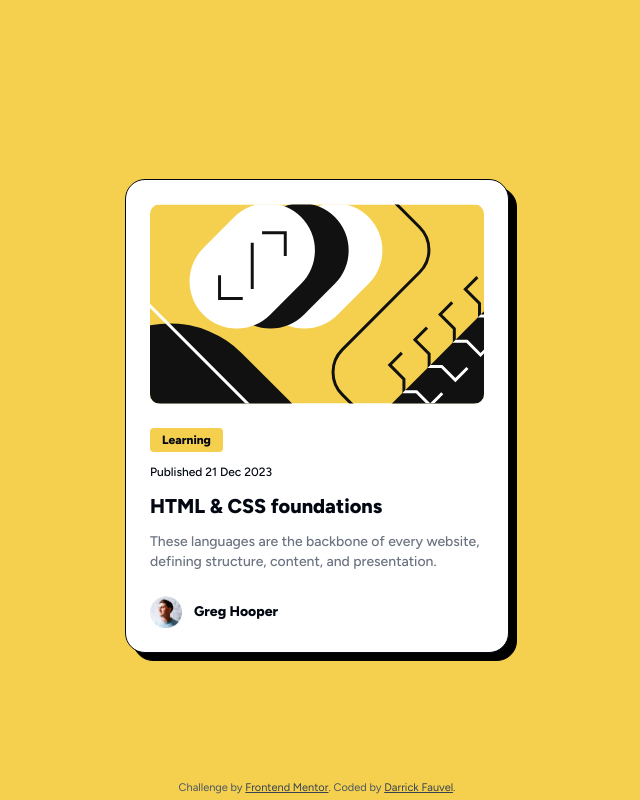
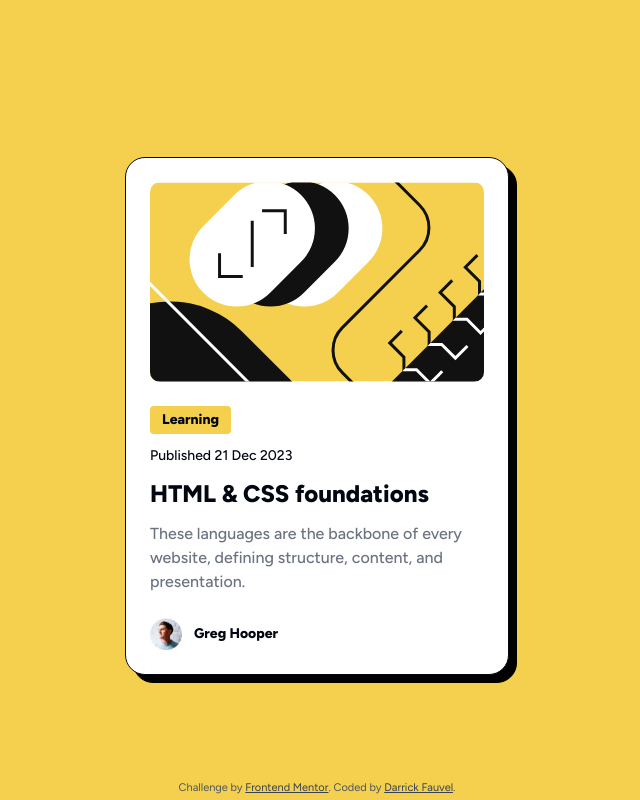
Before and after one commit to DarrickFauvel/fem2407-blog-preview-card-next, a Next.js app: page / in a window 1280 px wide. Shown: the whole page, without its empty margins (323-963 px from the left). Built offline with nearby package versions, Linux system fonts and the light colour scheme.

Commit message:
Make font sizes responsive

```diff
--- a/app/components/card/components/body/index.tsx
+++ b/app/components/card/components/body/index.tsx
@@ -5,6 +5,8 @@ type BodyProps = {
 }
 
 const CardBody = ({ children }: BodyProps) => {
-  return <p className="font-medium text-sm text-gray-500">{children}</p>
+  return (
+    <p className="font-medium text-sm sm:text-base text-gray-500">{children}</p>
+  )
 }
 export default CardBody
--- a/app/components/card/components/category/index.tsx
+++ b/app/components/card/components/category/index.tsx
@@ -6,7 +6,7 @@ type CategoryProps = {
 
 const CardCategory = ({ children }: CategoryProps) => {
   return (
-    <h2 className="bg-primary px-3 py-1 rounded font-extrabold text-xs">
+    <h2 className="bg-primary px-3 py-1 rounded font-extrabold text-xs sm:text-sm">
       {children}
     </h2>
   )
--- a/app/components/card/components/date/index.tsx
+++ b/app/components/card/components/date/index.tsx
@@ -5,6 +5,8 @@ type DateProps = {
 }
 
 const CardDate = ({ children }: DateProps) => {
-  return <span className="font-medium text-xs">Published {children}</span>
+  return (
+    <span className="font-medium text-xs sm:text-sm">Published {children}</span>
+  )
 }
 export default CardDate
--- a/app/components/card/components/title/index.tsx
+++ b/app/components/card/components/title/index.tsx
@@ -5,6 +5,6 @@ type TitleProps = {
 }
 
 const CardTitle = ({ children }: TitleProps) => {
-  return <h1 className="font-extrabold text-xl">{children}</h1>
+  return <h1 className="font-extrabold text-xl sm:text-2xl">{children}</h1>
 }
 export default CardTitle
```
